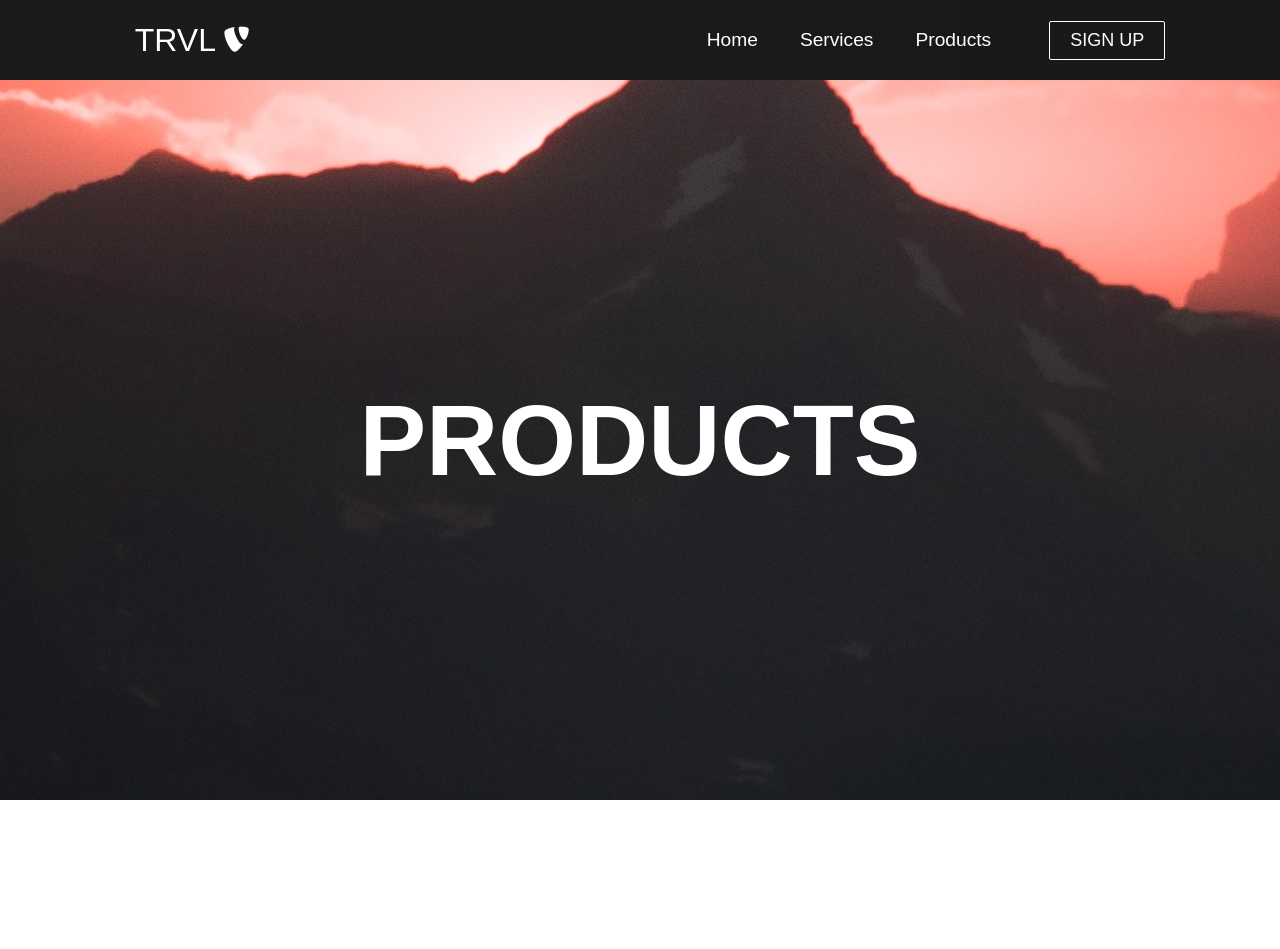
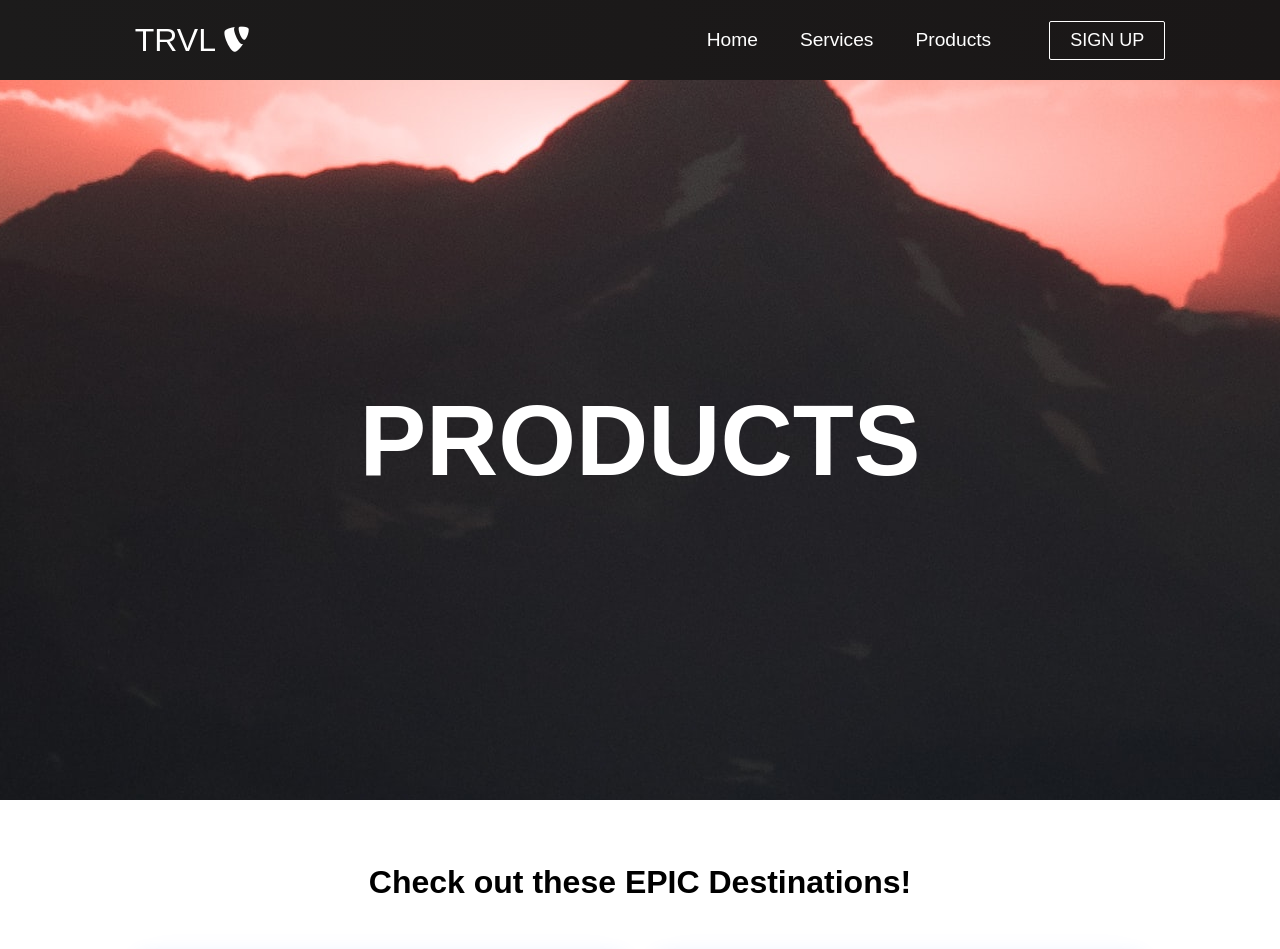
Before and after one commit to MuhammadTalha123/travel-app-with, a React (Create React App) app: page /products in a window 1280 px wide. Shown: the top 949 px of the page. Before the commit the page ends 800 px from the top, so only its background shows below. Built offline with nearby package versions, Linux system fonts and the light colour scheme; grey boxes are pictures that could not be loaded.

Commit message:
add cards in products

```diff
--- a/src/components/pages/Products.js
+++ b/src/components/pages/Products.js
@@ -1,6 +1,11 @@
 import React from 'react';
 import '../../App.css';
+import Cards from '../Cards'
 
 export default function Products() {
-  return<h1 className='products'>PRODUCTS</h1>;
+  return(
+  <>
+  <h1 className='products'>PRODUCTS</h1>
+  <Cards/>
+  </>);
 }
--- a/src/components/pages/Services.js
+++ b/src/components/pages/Services.js
@@ -3,9 +3,9 @@
 import Cards from '../Cards'
 
 export default function Services() {
-  return <>
+  return (<>
   <h1 className='services'>SERVICES</h1>
   <Cards/>
-  </>;
+  </>);
 
 }
```
